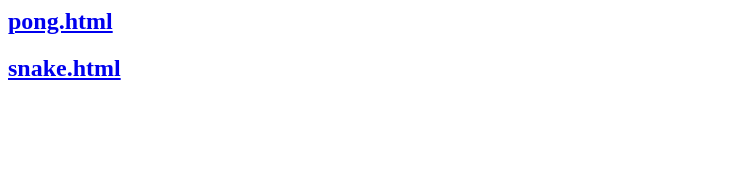
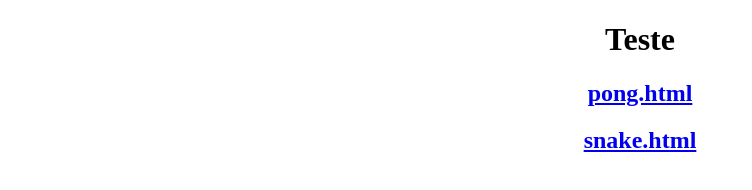
Before and after one commit to helladarion/aprendendo, a plain HTML site: page index.html in a window 1280 px wide. Shown: the whole page, without its empty margins (0-752 px from the left). Drawn offline with Linux system fonts and the light colour scheme.

Commit message:
Making the index page look fancy

```diff
--- a/index.html
+++ b/index.html
@@ -1,3 +1,13 @@
-
-<h2><a href="html/pong.html" rel="">pong.html</a></h2>
-<h2><a href="html/snake.html" rel="">snake.html</a></h2>
+<!DOCTYPE html>
+<html>
+  <head>
+    <meta charset="utf-8">
+    <title>HTML5 Projects</title>
+  </head>
+  <body>
+    <center><h1>Teste</h1>
+      <h2><a href="html/pong.html" rel="">pong.html</a></h2>
+      <h2><a href="html/snake.html" rel="">snake.html</a></h2>
+    </center>
+  </body>
+</html>
```
